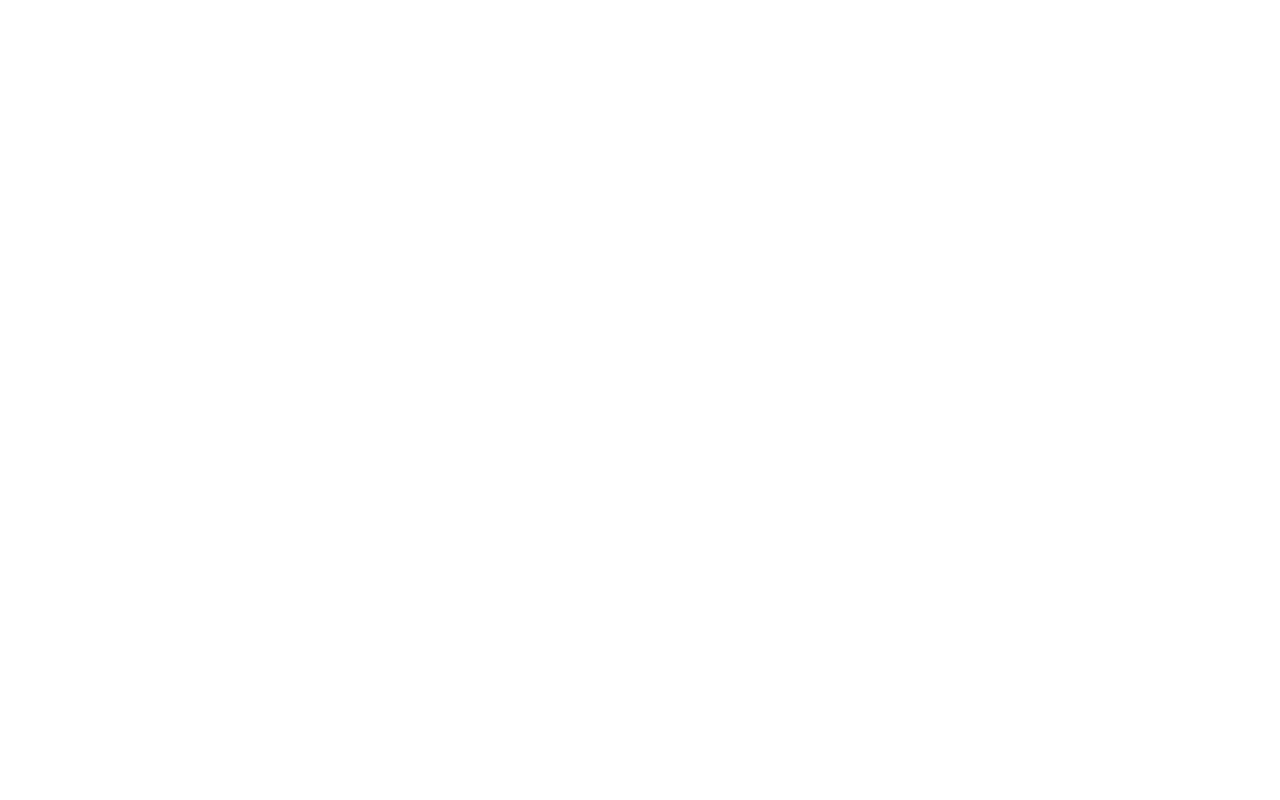
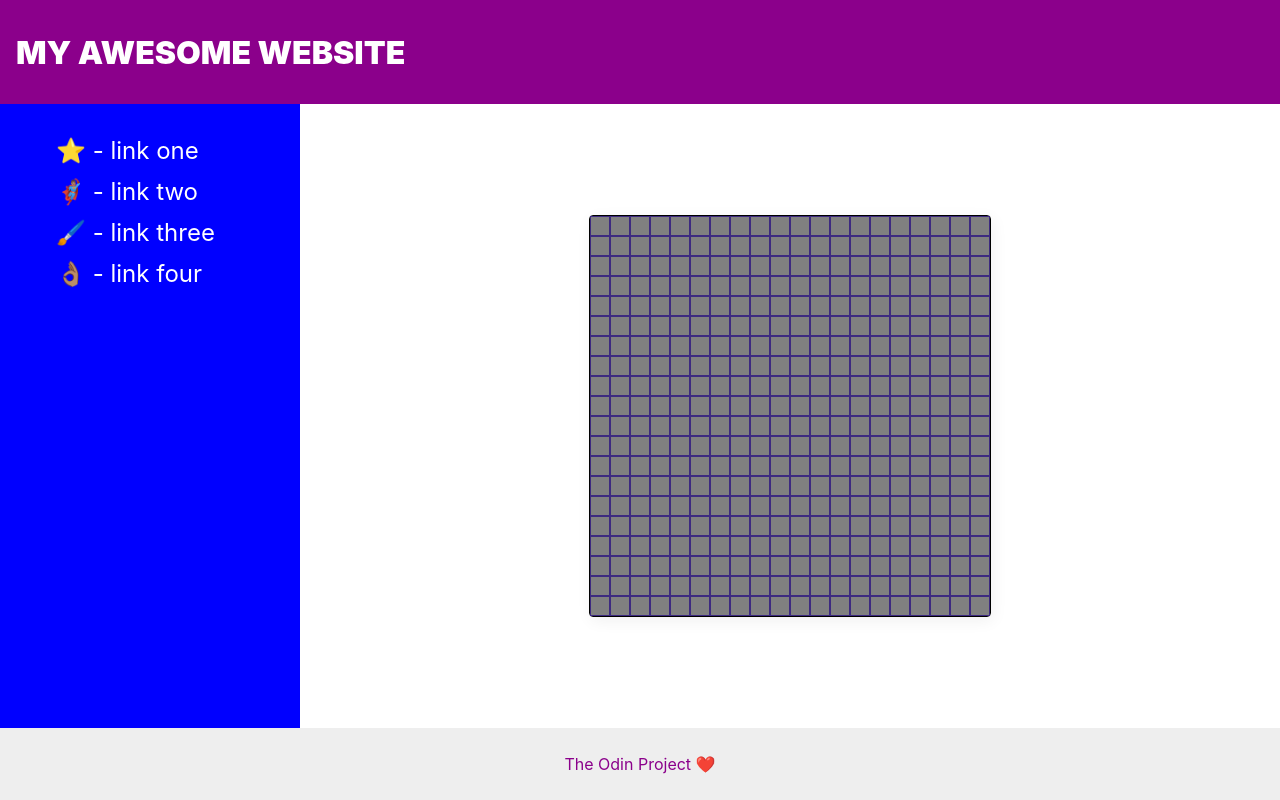
Before and after one commit to bmg92silva/Etch-a-Sketch, a plain HTML site: page index.html in a window 1280 px wide. Drawn offline with Linux system fonts and the light colour scheme.

Commit message:
Grid created

```diff
--- a/index.html
+++ b/index.html
@@ -1,13 +1,30 @@
 <!DOCTYPE html>
 <html lang="en">
-<head>
-    <meta charset="UTF-8">
-    <meta name="viewport" content="width=device-width, initial-scale=1.0">
-    <title>Document</title>
-    <link rel="stylesheet" href="style.css">
+  <head>
+    <meta charset="UTF-8" />
+    <meta http-equiv="X-UA-Compatible" content="IE=edge" />
+    <meta name="viewport" content="width=device-width, initial-scale=1.0" />
+    <title>The Holy Grail</title>
+    <link rel="stylesheet" href="style.css" />
     <script src="script.js" defer></script>
-</head>
-<body>
+  </head>
+  <body>
+    <div class="header">MY AWESOME WEBSITE</div>
 
-</body>
+    <div class="content">
+      <div class="sidebar">
+        <ul>
+          <li><a href="#">⭐ - link one</a></li>
+          <li><a href="#">🦸🏽‍♂️ - link two</a></li>
+          <li><a href="#">🖌️ - link three</a></li>
+          <li><a href="#">👌🏽 - link four</a></li>
+        </ul>
+      </div>
+      <div class="right-side">
+        <div class="grid-container" id="container"> </div>
+      </div>
+    </div>
+
+    <div class="footer">The Odin Project ❤️</div>
+  </body>
 </html>
--- a/script.js
+++ b/script.js
@@ -0,0 +1,23 @@
+
+/* ------ Change variable in CSS with number of columns and rows ------------- */
+let gridSize = 20;
+var root = document.querySelector(':root');
+var rootStyles = getComputedStyle(root);
+var deg= rootStyles.getPropertyValue('--gridSize');
+root.style.setProperty('--gridSize', gridSize);
+
+
+
+
+/* ---------------- Add childs to the grid container ------------------------ */
+const container = document.querySelector("#container");
+
+for (let i = 0; i < (gridSize*gridSize); i++) {
+  const gridItem = document.createElement("div");
+  gridItem.classList.add("gridItem");
+  gridItem.textContent = "";
+
+  container.appendChild(gridItem);
+}
+
+/* ------------------------------------------------------------------------------*/
--- a/style.css
+++ b/style.css
@@ -0,0 +1,98 @@
+/* ------ Variable in CSS with number of columns and rows ------------- */
+:root {
+  --gridSize: 16;
+}
+/* --------------------------------------------------------------------- */
+
+
+body {
+  font-family: -apple-system, BlinkMacSystemFont, 'Segoe UI', Roboto, Oxygen, Ubuntu, Cantarell, 'Open Sans', 'Helvetica Neue', sans-serif;
+  margin: 0;
+  min-height: 100vh;
+  display: flex;
+  flex-direction: column;
+  justify-content: space-between;
+}
+
+
+.header {
+  height: 72px;
+  background: darkmagenta;
+  color: white;
+  display: flex;
+  font-size: 32px;
+  font-weight: 900;
+  align-items: center;
+  padding: 16px;
+}
+
+
+.footer {
+  height: 72px;
+  background: #eee;
+  color: darkmagenta;
+  display: flex;
+  align-items: center;
+  justify-content: center;
+}
+
+
+.sidebar {
+  width: 300px;
+  background: blue;
+  box-sizing: border-box;
+  display: flex;
+  flex-shrink: 0;
+  width: 300px;
+  padding: 16px;
+}
+
+
+.grid-container {
+  border: 1px solid black;
+  box-shadow: 2px 4px 16px rgba(0,0,0,.06);
+  border-radius: 4px;
+  display: grid;
+  grid-template-rows: repeat(var(--gridSize), 1fr);
+  grid-template-columns: repeat(var(--gridSize), 1fr);
+  width: 400px;
+  height: 400px;
+  background-color: rgb(255, 255, 255);
+}
+
+
+.content {
+  display: flex;
+  flex: 1;
+}
+
+
+.right-side {
+  display: flex;
+  flex: auto;
+  justify-content: center;
+  align-items: center;
+}
+
+
+.gridItem {
+  border: 1px solid rgb(61, 42, 128);
+  align-items: center;
+  justify-content: center;
+  background-color: gray;
+}
+
+
+ul {
+  display: flex;
+  flex-direction: column;
+  list-style-type: none;
+  gap: 12px;
+}
+
+
+a {
+  text-decoration: none;
+  color: rgb(255, 255, 255);
+  font-size: 24px;
+}
```
